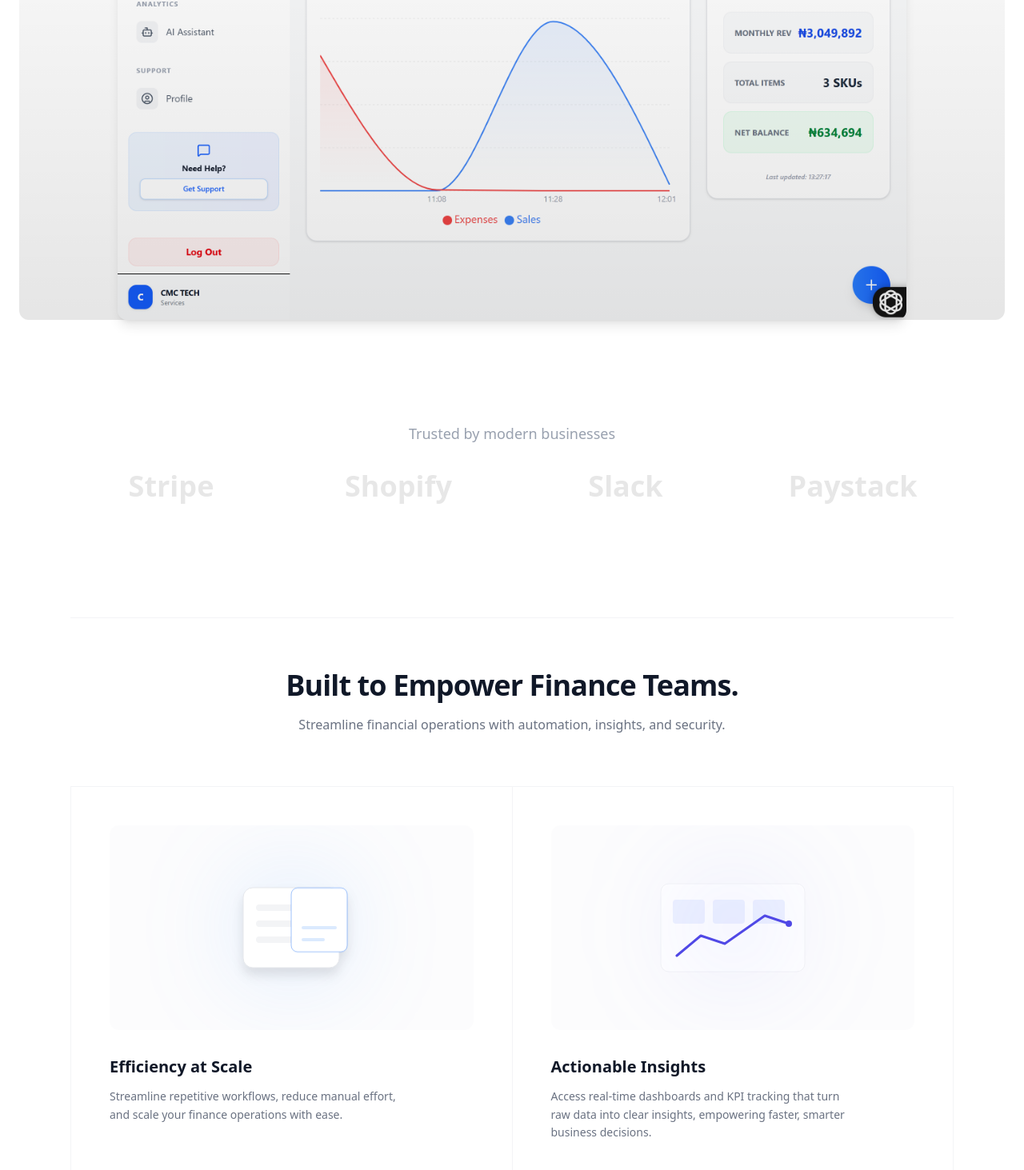
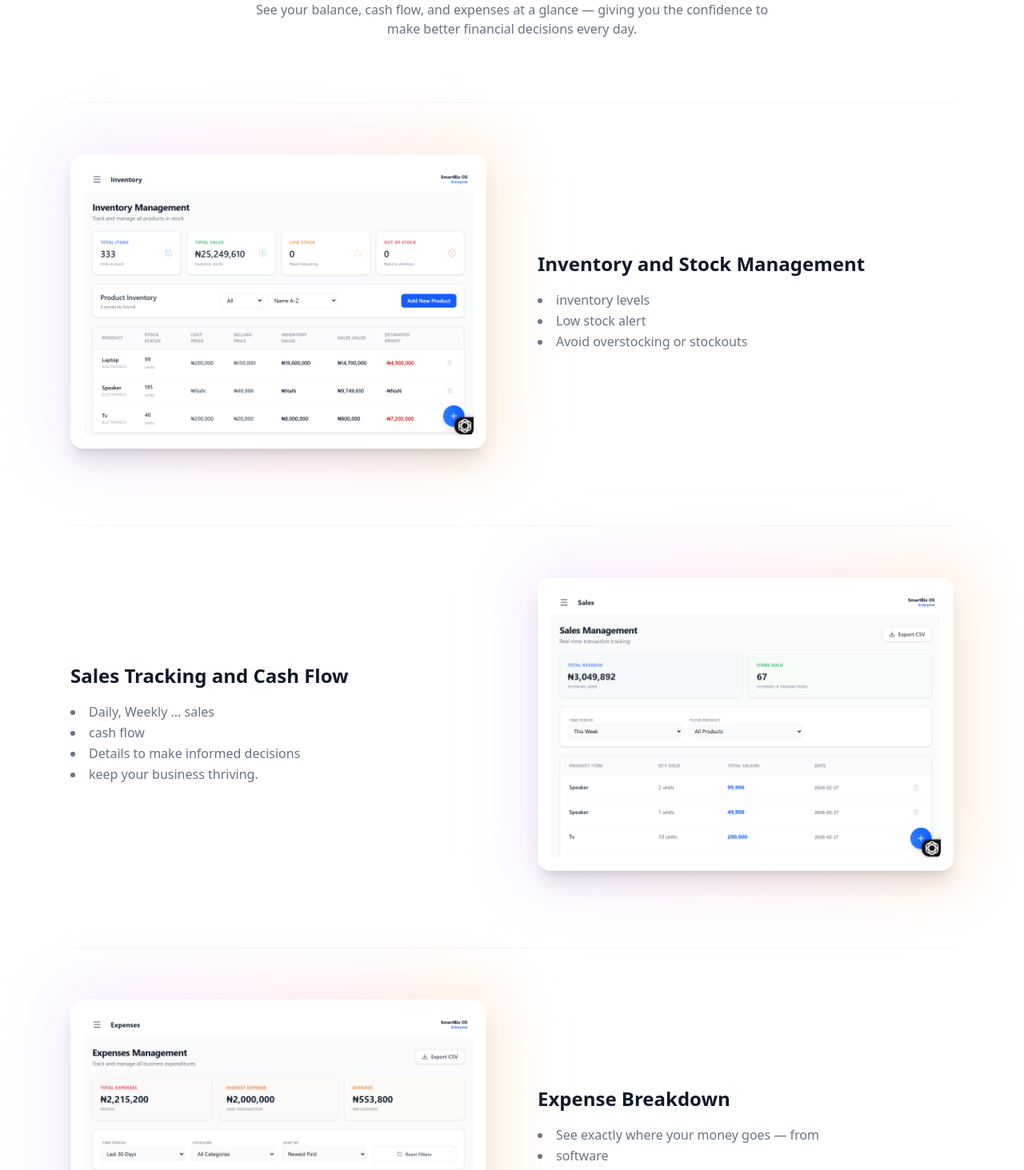
Before and after one commit to mac-101/SmartBiz-Os, a React (Vite) app: page /landingPage in a window 1280 px wide. Shown: the part 857-2320 px from the top of the page at 80% size. Built offline with nearby package versions, Linux system fonts and the light colour scheme.

Commit message:
resolved the errors

```diff
--- a/src/landingPage/FeaturesGrid.jsx
+++ b/src/landingPage/FeaturesGrid.jsx
@@ -4,28 +4,28 @@ import dashboard3 from "../assets/expence.png";
 import dashboard4 from "../assets/inventory.png";
 
 const features = [
-    {
+  {
     title: "Inventory and Stock Management",
-    text: "Keep track of your inventory levels, monitor stock movements, and avoid overstocking or stockouts.",
+    text: ["inventory levels", "Low stock alert", " Avoid overstocking or stockouts"],
     image: dashboard4,
     reverse: false,
   },
   {
     title: "Sales Tracking and Cash Flow",
-    text: "Monitor your sales pipeline and cash flow trends to make informed decisions and keep your business thriving.",
+    text: ["Daily, Weekly ... sales", "cash flow", "Details to make informed decisions", " keep your business thriving."],
     image: dashboard2,
     reverse: true,
   },
   {
     title: "Expense Breakdown",
-    text: "See exactly where your money goes — from software and tools to operations and marketing.",
+    text: ["See exactly where your money goes — from", " software", "operations", " marketing"],
     image: dashboard3,
     reverse: false,
   },
 
   {
     title: "Real-Time Financial Overview",
-    text: "Stay on top of your business with live updates on balance, income, expenses, and net profit — all in one glance.",
+    text: ["live updates on balance", " income", " expenses", "net profit"],
     image: dashboard1,
     reverse: true,
   },
@@ -72,9 +72,12 @@ export default function FeaturesGrid() {
                 <h3 className="text-2xl font-semibold text-gray-900">
                   {feature.title}
                 </h3>
-                <p className="text-gray-500 mt-4 leading-relaxed">
-                  {feature.text}
-                </p>
+                <div className="text-gray-500 mt-4 leading-relaxed">
+                  {feature.text.map((item, index) => (
+                    <li key={index}>{item}</li>
+                  ))}
+                </div>
+
               </div>
             </div>
           ))}
--- a/src/landingPage/HeroSection.jsx
+++ b/src/landingPage/HeroSection.jsx
@@ -20,14 +20,14 @@ export default function HeroSection() {
                 Get Started
             </button>
 
-            <div className="relative">
+            {/* <div className="relative">
                 <img
                     className="mt-16 w-[80%] rounded-xl shadow-lg mx-auto"
                     src={dashboard}
                     alt="dashboard preview"
                 />
                 <div className="absolute inset-0 bg-linear-to-t from-black/50 to-transparent rounded-xl opacity-20"></div>
-            </div>
+            </div> */}
         </section>
     );
 }
--- a/src/landingPage/Navbar.jsx
+++ b/src/landingPage/Navbar.jsx
@@ -13,8 +13,8 @@ export default function Navbar() {
                 SmartBiz
             </h1>
             <div className="space-x-6">
+                <a href="#how-it-works">How It Works</a>
                 <a href="#features">Features</a>
-                <a href="#how-it-works">How It Works</a>
                 <a href="#testimonials">Testimonials</a>
                 <a href="#pricing">Pricing</a>
                 <a href="#faq">FAQ</a>
--- a/src/landingPage/PricingSection.jsx
+++ b/src/landingPage/PricingSection.jsx
@@ -6,12 +6,13 @@ const plans = [
     features: ["Up to 10 users", "Core dashboard & reporting", "Standard integrations", "Email support"],
     button: "Get Started",
     popular: false,
+    free: true
   },
   {
     name: "Growth",
     price: "$149",
     desc: "Built for scaling teams needing advanced insights and automation.",
-    features: ["Up to 50 users", "Advanced analytics", "Priority integrations", "Automated workflows"],
+    features: ["Up to 50 users", "Advanced analytics", "Priority integrations", "Automated workflows", "AI analytics and insights", "Priority support"],
     button: "Start Growing",
     popular: true,
   },
@@ -19,7 +20,7 @@ const plans = [
     name: "Enterprise",
     price: "Custom",
     desc: "Tailored for large organizations with strict compliance.",
-    features: ["Unlimited users", "Dedicated manager", "On-premise deployment", "24/7 support"],
+    features: ["Unlimited users", "Dedicated manager", "On-premise deployment", "24/7 support", "AI analytics and insights", "Custom integrations", "Advanced security features"],
     button: "Talk to Sales",
     popular: false,
   },
@@ -52,7 +53,8 @@ export function PricingSection() {
 
               <div className="mb-8">
                 <span className="text-5xl font-bold text-gray-900">{plan.price}</span>
-                {plan.price !== "Custom" && <span className="text-gray-400 text-sm ml-2">/month</span>}
+                {plan.price !== "Custom" && <span className="text-gray-400 text-sm ml-2">/month</span>} <br />
+                {plan.free && <span className="text-green-500 text-sm ml-2 font-bold">2 months free</span>}
               </div>
 
               <ul className="space-y-4 mb-10 flex-1">
--- a/src/landingPage/Testimonials.jsx
+++ b/src/landingPage/Testimonials.jsx
@@ -36,7 +36,7 @@ export function Testimonials() {
         <section id="testimonials" className="py-24 bg-white">
             <div className="max-w-6xl mx-auto px-6">
                 <div className="text-center mb-16">
-                    <h2 className="text-4xl font-bold text-gray-900">Why People Choose Fineeds</h2>
+                    <h2 className="text-4xl font-bold text-gray-900">Why People Choose SmartBiz</h2>
                     <p className="text-gray-500 mt-4 max-w-xl mx-auto text-sm">
                         From solo professionals to global enterprises, Fineeds makes it simple to manage workflows and grow with confidence.
                     </p>
--- a/src/landingPage/TrustedBrands.jsx
+++ b/src/landingPage/TrustedBrands.jsx
@@ -97,7 +97,7 @@ export default function TrustedBrands() {
         <div className="max-w-6xl mx-auto px-6">
           <div className="text-center mb-16 border-t border-gray-100 pt-16">
             <h2 className="text-4xl font-bold text-gray-900 tracking-tight">
-              Built to Empower Finance Teams.
+              Built to Enhance Business Operations.
             </h2>
             <p className="text-gray-500 mt-4 max-w-xl mx-auto leading-relaxed">
               Streamline financial operations with automation, insights, and security.
--- a/src/pages/LandingPage.jsx
+++ b/src/pages/LandingPage.jsx
@@ -12,8 +12,8 @@ export default function LandingPage() {
     <>
       <Navbar />
       <HeroSection />
+      <FeaturesGrid />
       <TrustedBrands />
-      <FeaturesGrid />
       <PricingSection />
       <Testimonials />
       <FAQ />
--- a/src/pages/inventory.jsx
+++ b/src/pages/inventory.jsx
@@ -109,16 +109,26 @@ export default function Inventory() {
       </div>
 
       {showUpdateForm && (
-        <div className="fixed inset-0 w-full h-full backdrop-blur-md bg-black/30 flex items-center justify-center z-50 p-2 md:p-4"
-          onClick={handleBackdropClick}>
-          <div className="relative hide-scrollbar bg-white rounded-2xl shadow-2xl max-w-4xl w-full h-[98vh] md:max-h-[90vh] overflow-y-auto">
-            <button onClick={() => setShowUpdateForm(false)} className="absolute top-4 right-4 z-50 p-2 bg-gray-100 text-gray-600 rounded-full hover:bg-gray-200 transition-colors">
+        <div
+          className="fixed inset-0 w-full h-full backdrop-blur-md bg-black/30 flex items-center justify-center z-50 p-2 md:p-4"
+          onClick={handleBackdropClick} // 1. Clicking here closes
+        >
+          <div
+            className="relative hide-scrollbar bg-white rounded-2xl shadow-2xl max-w-4xl w-full h-[98vh] md:max-h-[90vh] overflow-y-auto"
+            // 2. ADD THIS LINE:
+            onClick={(e) => e.stopPropagation()}
+          >
+            <button
+              onClick={() => setShowUpdateForm(false)}
+              className="absolute top-4 right-4 z-50 p-2 bg-gray-100 text-gray-600 rounded-full hover:bg-gray-200 transition-colors"
+            >
               <X size={20} />
             </button>
             <InventoryForm />
           </div>
         </div>
       )}
+
 
       {/* Controls */}
       <div className="bg-white rounded-xl shadow-sm p-5 border border-gray-200">
```
